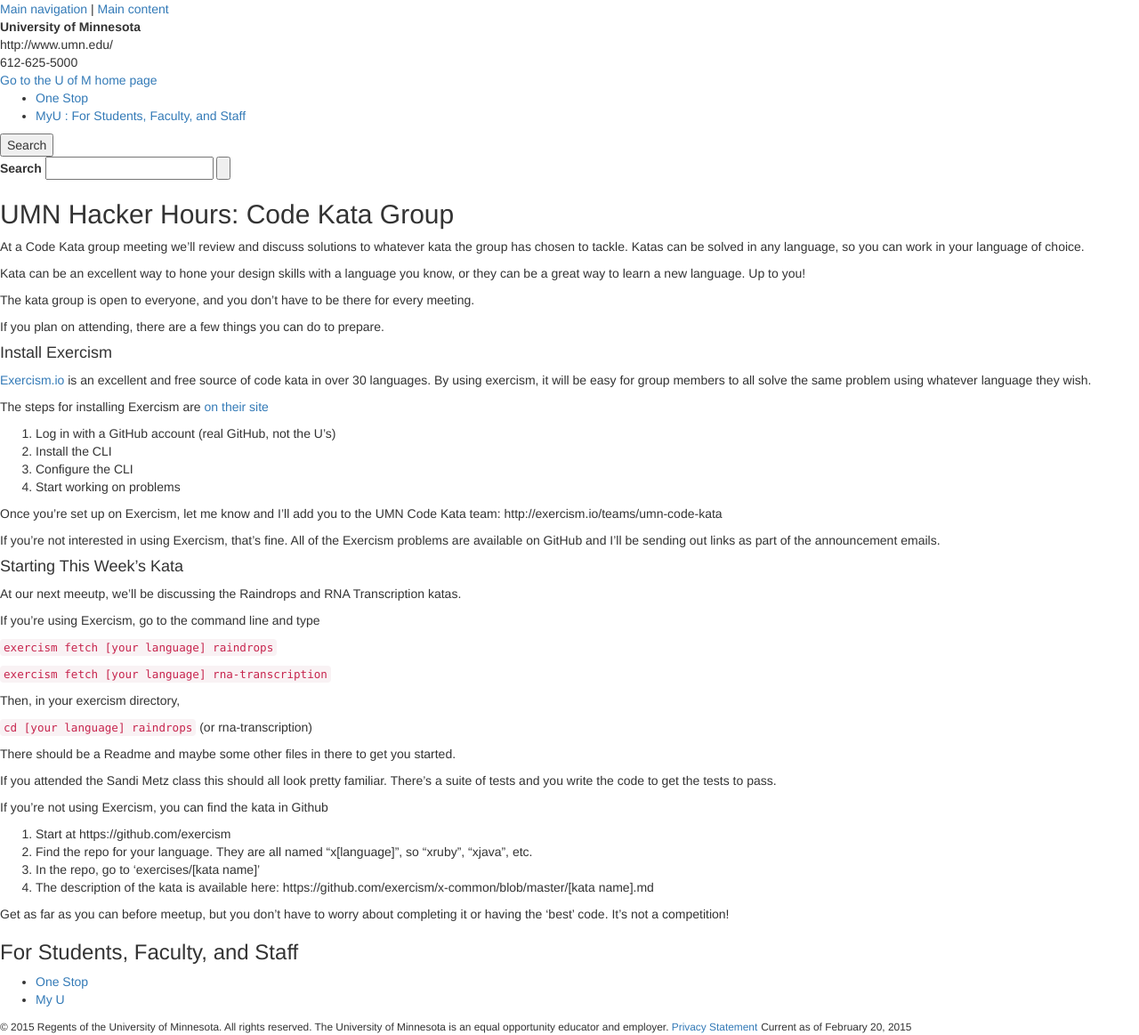
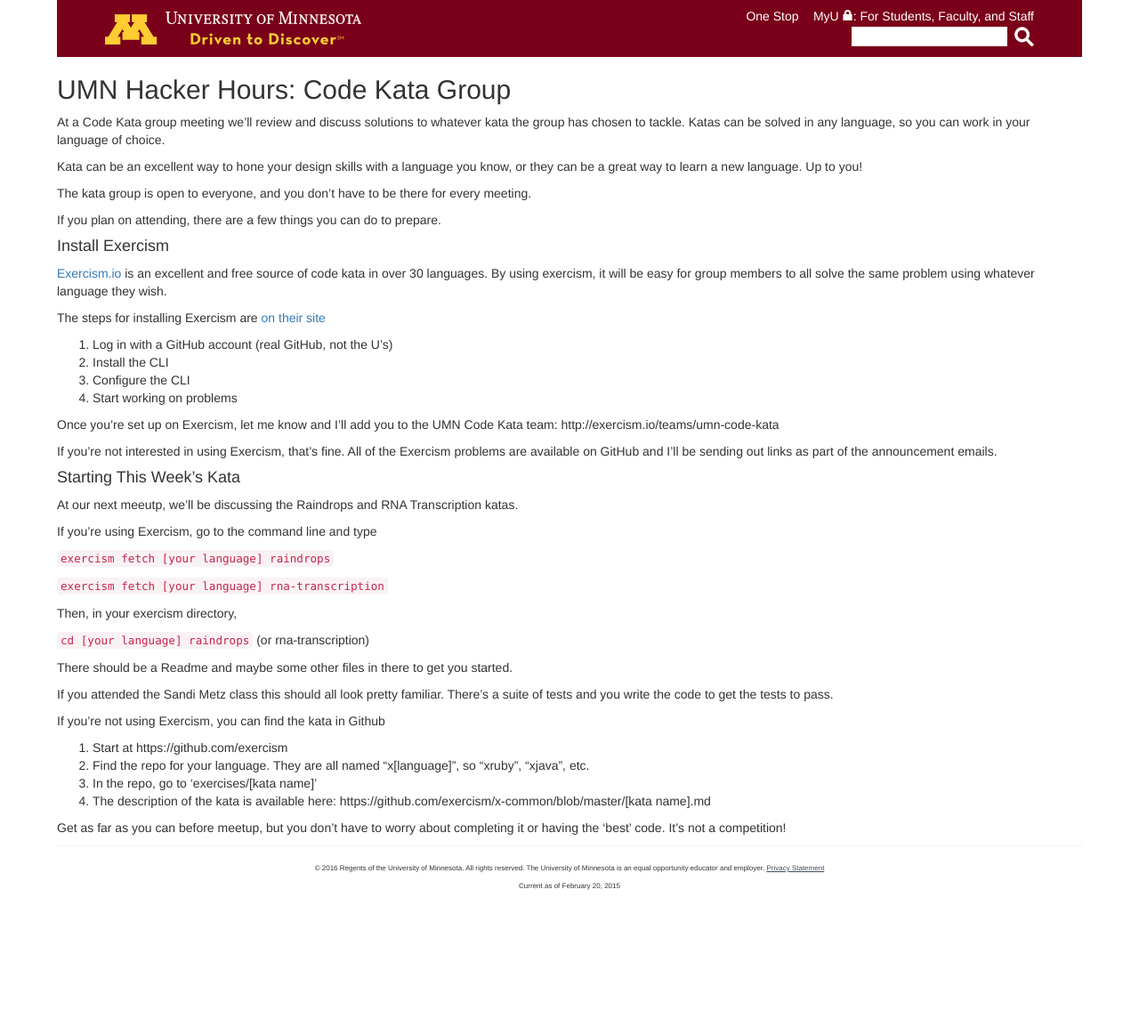
Before and after one commit to umnhackerhours/umnhackerhours.github.io, a Jekyll site: the page built from kata.markdown, in a window 1280 px wide. Shown: the whole page at 89% size. Built offline with Jekyll 4.4.1, drawn with Linux system fonts in a browser that asks for light colours; after the commit the page ends 1011 px from its top, so only the background shows below that; part of the change alters nothing that is shown.

Commit message:
absolute links to stylesheets

```diff
--- a/_layouts/default.html
+++ b/_layouts/default.html
@@ -5,13 +5,13 @@
     <!--	None of this mobile stuff will work if you don't use a viewport meta tag -->
     <meta name="viewport" content="width=device-width, initial-scale=1.0" />
     <meta charset="UTF-8">
-    <link rel="stylesheet" href="css/2015-tc.css">
+    <link rel="stylesheet" href="/css/2015-tc.css">
     <!--[if IE 8]>
     <link rel="stylesheet" type="text/css" href="css/ie8.css">
     <![endif]-->
     <!--	Script below controls dropdown toggle and footer accordion. -->
-    <script src="js/umnhf-2015.js" type="text/javascript"></script>
-    <script src="js/html5shiv-printshiv.js" type="text/javascript"></script>
+    <script src="/js/umnhf-2015.js" type="text/javascript"></script>
+    <script src="/js/html5shiv-printshiv.js" type="text/javascript"></script>
     <link rel="stylesheet" href="https://maxcdn.bootstrapcdn.com/bootstrap/3.3.5/css/bootstrap.min.css">
 
   </head>
```
